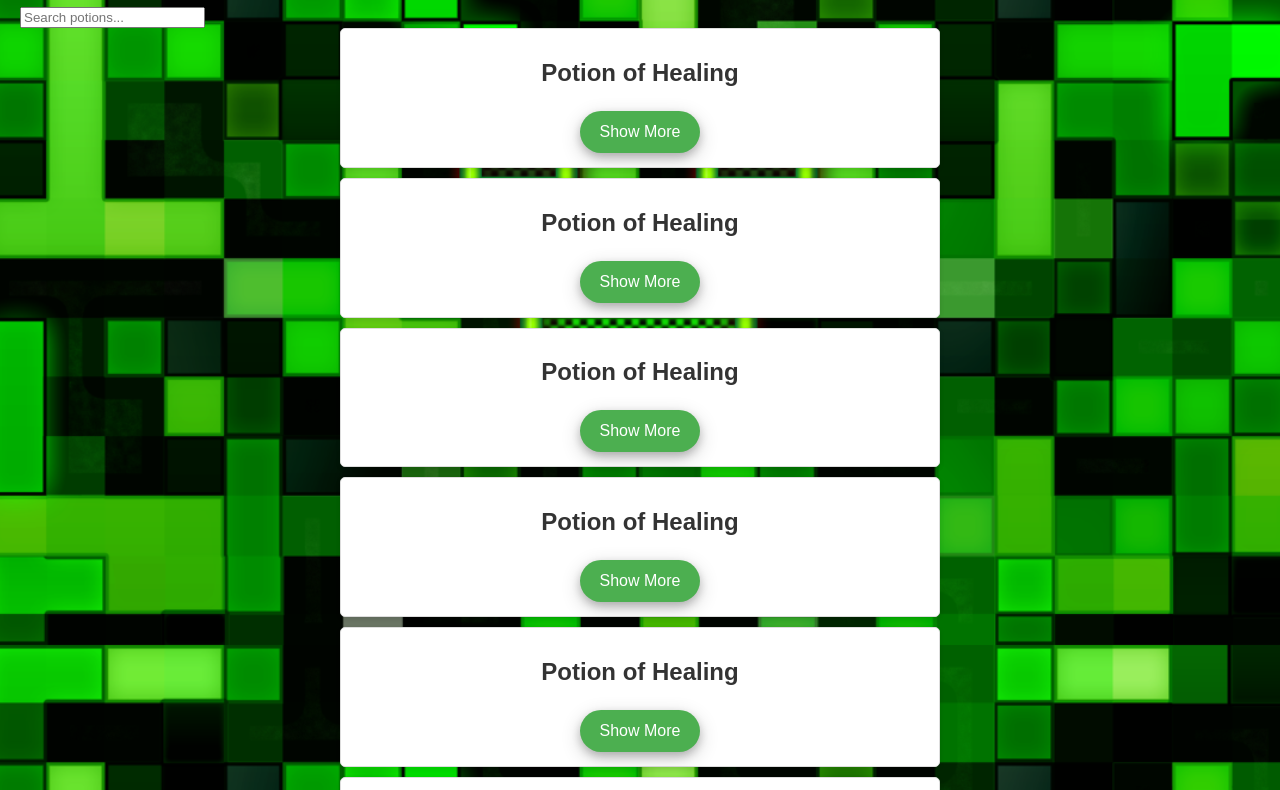
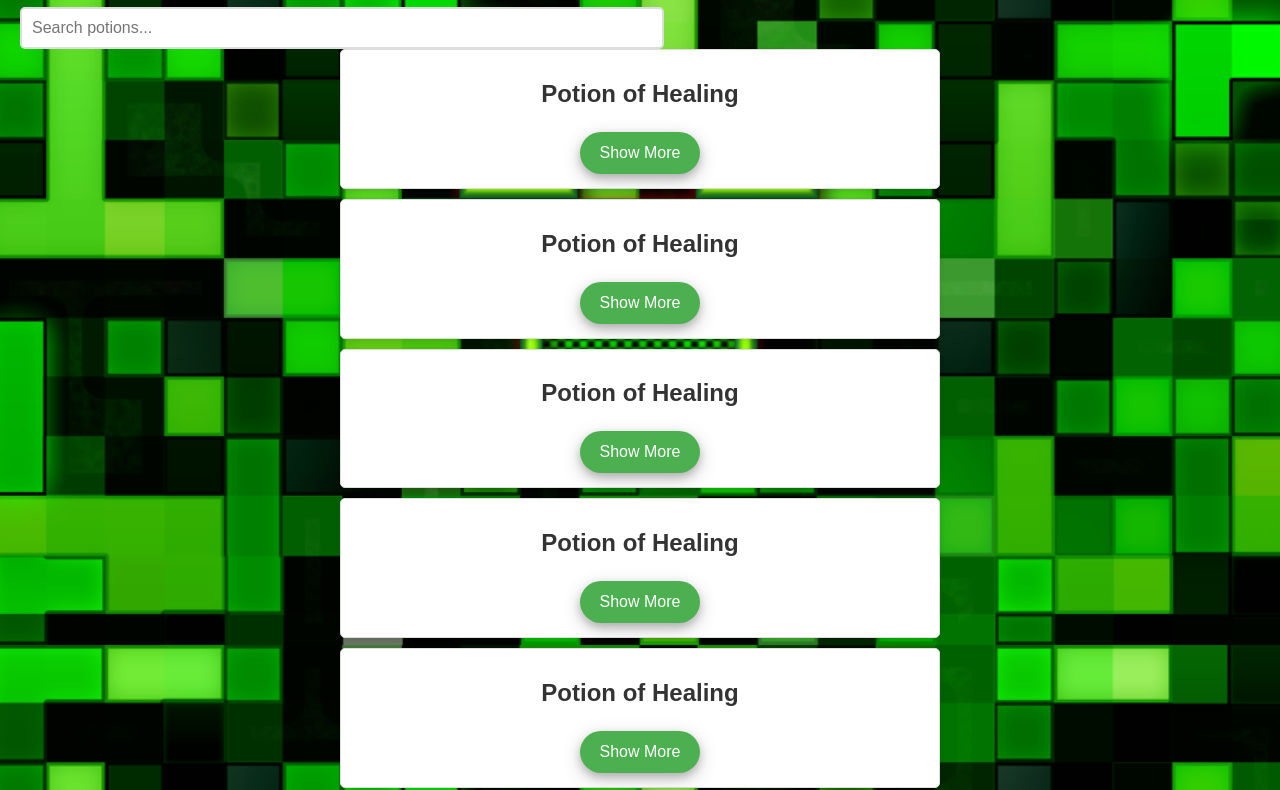
Before and after one commit to hekker4404/NotACalculator, a website built with Vite: page potions.html in a window 1280 px wide. Shown: the part 155-945 px from the top of the page. Built offline with nearby package versions, Linux system fonts and the light colour scheme.

Commit message:
Update styles.css

```diff
--- a/styles.css
+++ b/styles.css
@@ -7,6 +7,20 @@ body {
     background-size: cover;
     background-attachment: fixed;
 }
+
+.search-container {
+    text-align: center;
+    margin: 20px 0;
+}
+
+#searchBar {
+    width: 50%; /* Adjust the width as needed */
+    padding: 10px;
+    font-size: 16px;
+    border: 2px solid #ddd;
+    border-radius: 5px;
+}
+
 
 h1 {
     text-align: center;
```
